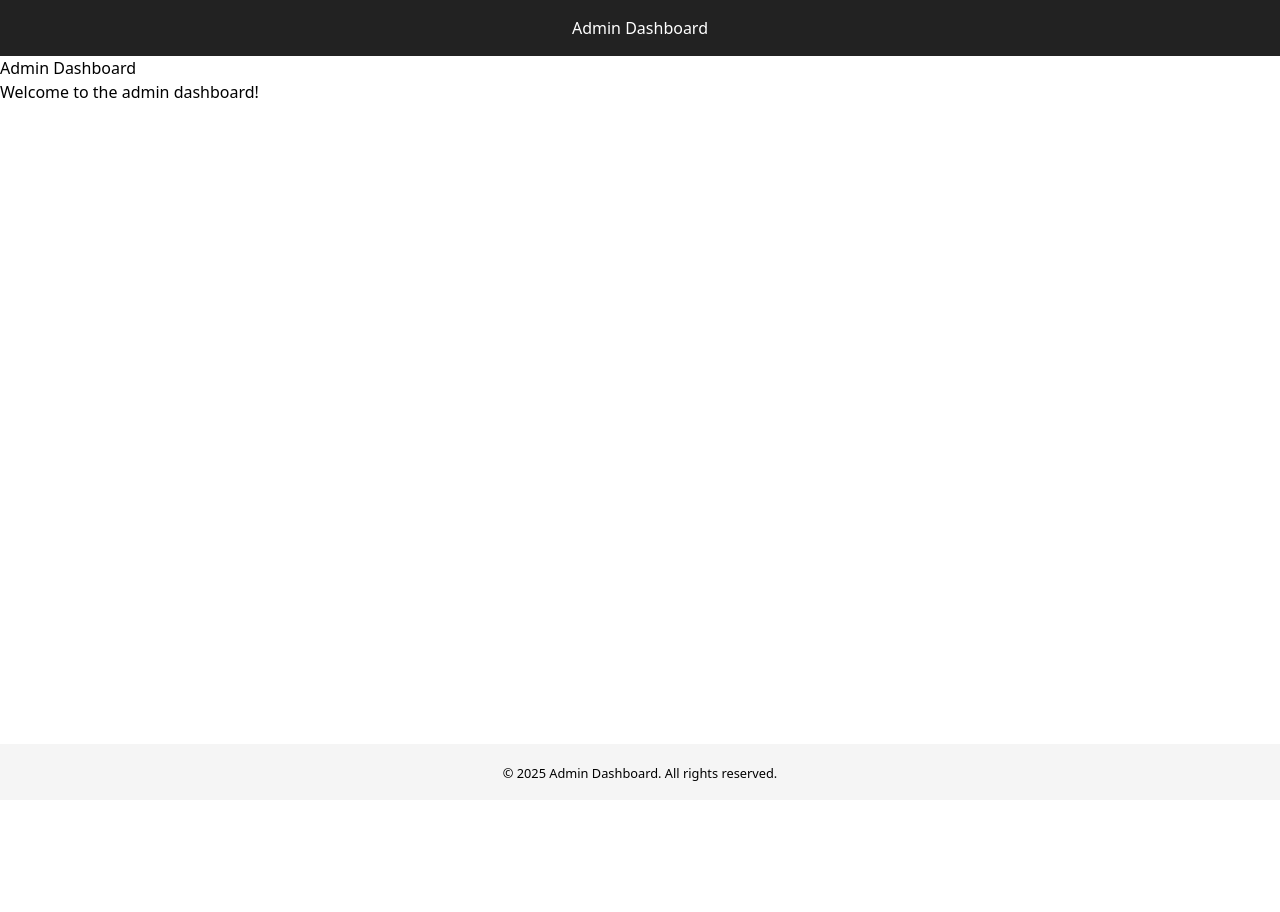
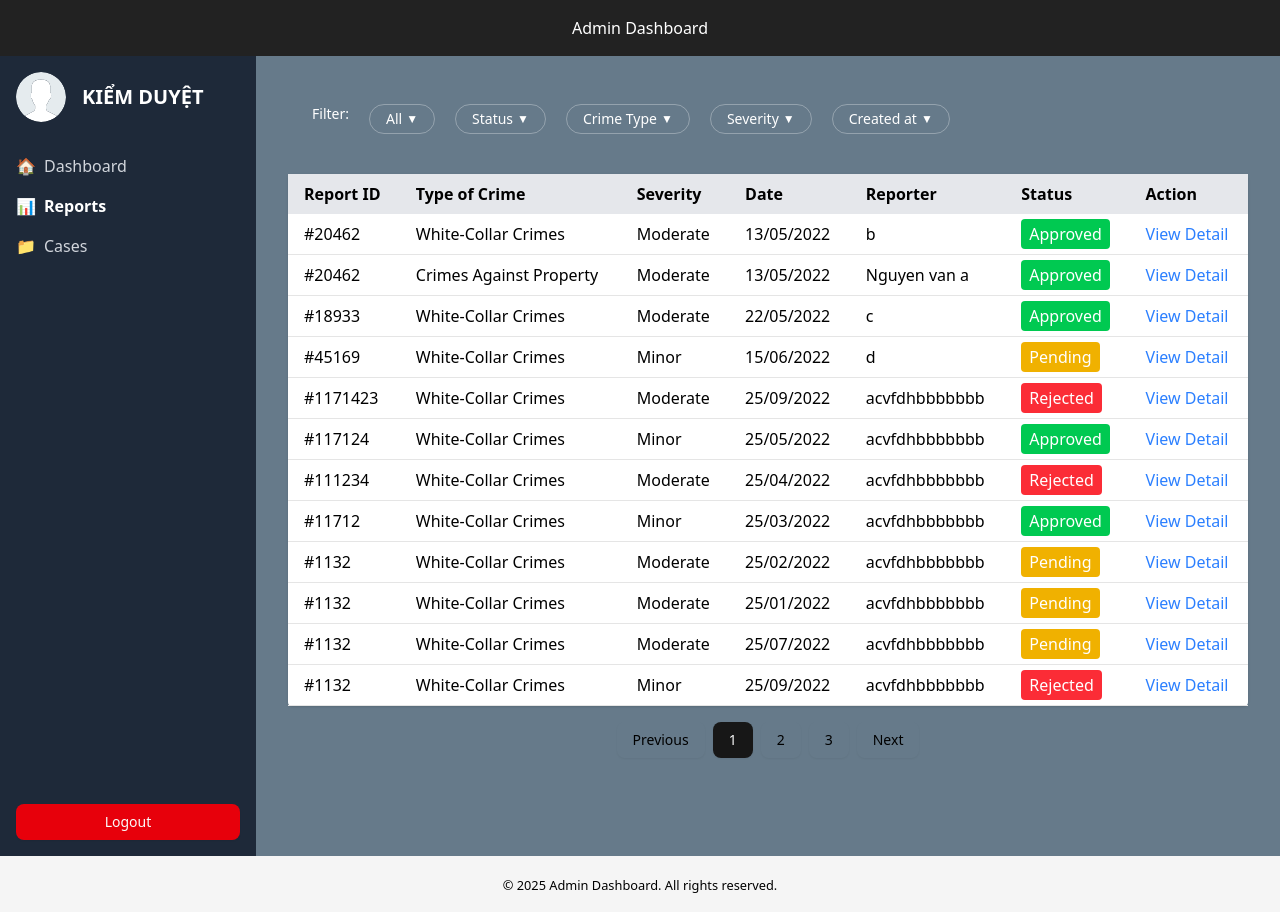
Before and after one commit to bbqqvv/CrimeUSA, a Next.js app in the folder frontend/: page /dashboard in a window 1280 px wide. Before the commit the page ends 800 px from the top, so only its background shows below. Built offline with nearby package versions, Linux system fonts and the light colour scheme.

Commit message:
Done SC_010

```diff
--- /dev/null
+++ b/frontend/app/(admin)/dashboard/manage-report/components/ManageReport.tsx
@@ -0,0 +1,164 @@
+"use client";
+
+import React, { useState } from "react";
+import Image from "next/image";
+import { Button } from "@/components/ui/button";
+import Avatar from "../../../../../public/images/default-user.svg";
+
+const statusOptions = ["Approved", "Pending", "Rejected"];
+const crimeTypes = [
+    "Crimes Against Persons",
+    "Crimes Against Property",
+    "White-Collar Crimes",
+    "Cyber Crimes",
+    "Drug-related Crimes",
+    "Public Order Crimes",
+];
+const severities = ["Minor", "Moderate", "Serious", "Critical"];
+const dateOptions = ["Today", "This Week", "This Month", "This Year"];
+
+const Dropdown = ({ options, label }: { options: string[]; label: string }) => {
+    const [isOpen, setIsOpen] = useState(false);
+    const [selected, setSelected] = useState(label);
+
+    return (
+        <div className="relative">
+            <button
+                onClick={() => setIsOpen(!isOpen)}
+                className={`px-4 py-1 rounded-full text-sm font-medium flex items-center space-x-1
+                ${selected !== label || isOpen
+                        ? "bg-white text-black"
+                        : "border border-white/30 text-white"
+                    }`}
+            >
+                <span>{selected}</span>
+                <span className="text-xs">{isOpen ? "▲" : "▼"}</span>
+            </button>
+            {isOpen && (
+                <ul className="absolute left-0 mt-2 bg-white text-black rounded shadow z-20 min-w-full max-h-60 overflow-y-auto">
+                    {options.map((option, index) => (
+                        <li
+                            key={index}
+                            onClick={() => {
+                                setSelected(option);
+                                setIsOpen(false);
+                            }}
+                            className="px-4 py-2 text-sm hover:bg-gray-100 cursor-pointer"
+                        >
+                            {option}
+                        </li>
+                    ))}
+                </ul>
+            )}
+        </div>
+    );
+};
+
+export default function ManageReport() {
+    const reports = [
+        { id: "#20462", type: "White-Collar Crimes", severity: "Moderate", date: "13/05/2022", reporter: "b", status: "Approved" },
+        { id: "#20462", type: "Crimes Against Property", severity: "Moderate", date: "13/05/2022", reporter: "Nguyen van a", status: "Approved" },
+        { id: "#18933", type: "White-Collar Crimes", severity: "Moderate", date: "22/05/2022", reporter: "c", status: "Approved" },
+        { id: "#45169", type: "White-Collar Crimes", severity: "Minor", date: "15/06/2022", reporter: "d", status: "Pending" },
+        { id: "#1171423", type: "White-Collar Crimes", severity: "Moderate", date: "25/09/2022", reporter: "acvfdhbbbbbbb", status: "Rejected" },
+        { id: "#117124", type: "White-Collar Crimes", severity: "Minor", date: "25/05/2022", reporter: "acvfdhbbbbbbb", status: "Approved" },
+        { id: "#111234", type: "White-Collar Crimes", severity: "Moderate", date: "25/04/2022", reporter: "acvfdhbbbbbbb", status: "Rejected" },
+        { id: "#11712", type: "White-Collar Crimes", severity: "Minor", date: "25/03/2022", reporter: "acvfdhbbbbbbb", status: "Approved" },
+        { id: "#1132", type: "White-Collar Crimes", severity: "Moderate", date: "25/02/2022", reporter: "acvfdhbbbbbbb", status: "Pending" },
+        { id: "#1132", type: "White-Collar Crimes", severity: "Moderate", date: "25/01/2022", reporter: "acvfdhbbbbbbb", status: "Pending" },
+        { id: "#1132", type: "White-Collar Crimes", severity: "Moderate", date: "25/07/2022", reporter: "acvfdhbbbbbbb", status: "Pending" },
+        { id: "#1132", type: "White-Collar Crimes", severity: "Minor", date: "25/09/2022", reporter: "acvfdhbbbbbbb", status: "Rejected" },
+    ];
+
+    return (
+        <div className="flex h-screen">
+            {/* Sidebar */}
+            <div className="w-1/5 bg-gray-800 text-white p-4 flex flex-col">
+                <div className="flex items-center mb-8">
+                    <Image src={Avatar} alt="User Avatar" width={50} height={50} className="rounded-full" />
+                    <div className="ml-4">
+                        <h2 className="text-xl font-semibold">KIỂM DUYỆT</h2>
+                    </div>
+                </div>
+                <nav className="flex-1">
+                    <ul>
+                        <li className="mb-4">
+                            <a href="#" className="text-gray-300 hover:text-white flex items-center">
+                                <span className="mr-2">🏠</span> Dashboard
+                            </a>
+                        </li>
+                        <li className="mb-4">
+                            <a href="#" className="text-white font-bold flex items-center">
+                                <span className="mr-2">📊</span> Reports
+                            </a>
+                        </li>
+                        <li className="mb-4">
+                            <a href="#" className="text-gray-300 hover:text-white flex items-center">
+                                <span className="mr-2">📁</span> Cases
+                            </a>
+                        </li>
+                    </ul>
+                </nav>
+                <Button className="mt-auto bg-red-600 flex items-center justify-center">Logout</Button>
+            </div>
+
+            {/* Main Content */}
+            <div className="w-4/5 bg-[#667A8A] p-8">
+                <div className="flex gap-5 text-white px-6 py-4 rounded-lg mb-6">
+                    <span className="text-sm font-medium whitespace-nowrap">Filter:</span>
+                    <Dropdown label="All" options={[]} />
+                    <Dropdown label="Status" options={statusOptions} />
+                    <Dropdown label="Crime Type" options={crimeTypes} />
+                    <Dropdown label="Severity" options={severities} />
+                    <Dropdown label="Created at" options={dateOptions} />
+                </div>
+
+                <table className="w-full table-auto bg-white shadow rounded">
+                    <thead>
+                        <tr className="bg-gray-200">
+                            <th className="px-4 py-2 text-left">Report ID</th>
+                            <th className="px-4 py-2 text-left">Type of Crime</th>
+                            <th className="px-4 py-2 text-left">Severity</th>
+                            <th className="px-4 py-2 text-left">Date</th>
+                            <th className="px-4 py-2 text-left">Reporter</th>
+                            <th className="px-4 py-2 text-left">Status</th>
+                            <th className="px-4 py-2 text-left">Action</th>
+                        </tr>
+                    </thead>
+                    <tbody>
+                        {reports.map((report, index) => (
+                            <tr key={index} className="border-b hover:bg-gray-100">
+                                <td className="px-4 py-2">{report.id}</td>
+                                <td className="px-4 py-2">{report.type}</td>
+                                <td className="px-4 py-2">{report.severity}</td>
+                                <td className="px-4 py-2">{report.date}</td>
+                                <td className="px-4 py-2">{report.reporter}</td>
+                                <td className="px-4 py-2">
+                                    <span
+                                        className={`px-2 py-1 rounded text-white ${report.status === "Approved"
+                                            ? "bg-green-500"
+                                            : report.status === "Pending"
+                                                ? "bg-yellow-500"
+                                                : "bg-red-500"
+                                            }`}
+                                    >
+                                        {report.status}
+                                    </span>
+                                </td>
+                                <td className="px-4 py-2 text-blue-500 cursor-pointer">View Detail</td>
+                            </tr>
+                        ))}
+                    </tbody>
+                </table>
+
+                <div className="flex justify-center space-x-2 items-center mt-4">
+                    <Button variant="outline" className="cursor-pointer">Previous</Button>
+                    <Button variant="default" className="cursor-pointer">1</Button>
+                    <Button variant="outline" className="cursor-pointer">2</Button>
+                    <Button variant="outline" className="cursor-pointer">3</Button>
+                    <Button variant="outline" className="cursor-pointer">Next</Button>
+                </div>
+            </div>
+        </div>
+    );
+}
--- a/frontend/app/(admin)/dashboard/manage-report/page.tsx
+++ b/frontend/app/(admin)/dashboard/manage-report/page.tsx
@@ -0,0 +1,6 @@
+import React from "react";
+import ManageReport from "./components/ManageReport";
+
+export default function Page() {
+    return <ManageReport />;
+}
--- a/frontend/app/(admin)/dashboard/page.tsx
+++ b/frontend/app/(admin)/dashboard/page.tsx
@@ -1,11 +1,10 @@
 import React from "react";
+import ManageReport from "./manage-report/page";
 
 const AdminDashboardPage = () => {
     return (
         <main>
-            <h1>Admin Dashboard</h1>
-            <p>Welcome to the admin dashboard!</p>
-            {/* Add dashboard widgets or navigation here */}
+            <ManageReport></ManageReport>
         </main>
     );
 };
```
Also changed, not shown: frontend/public/images/default-user.svg (added), 1 other file (tests, documents, lock files or other folders).
